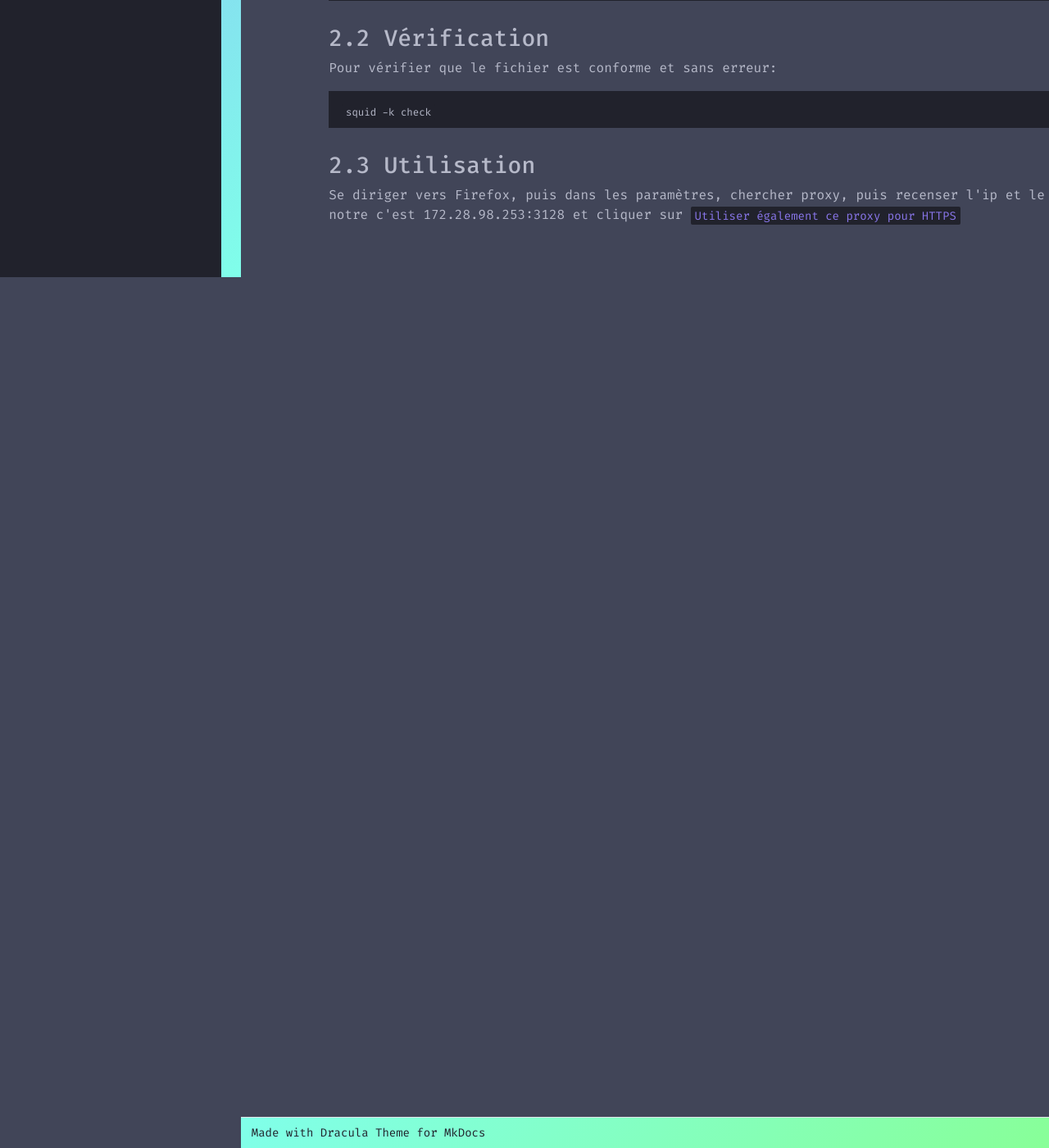
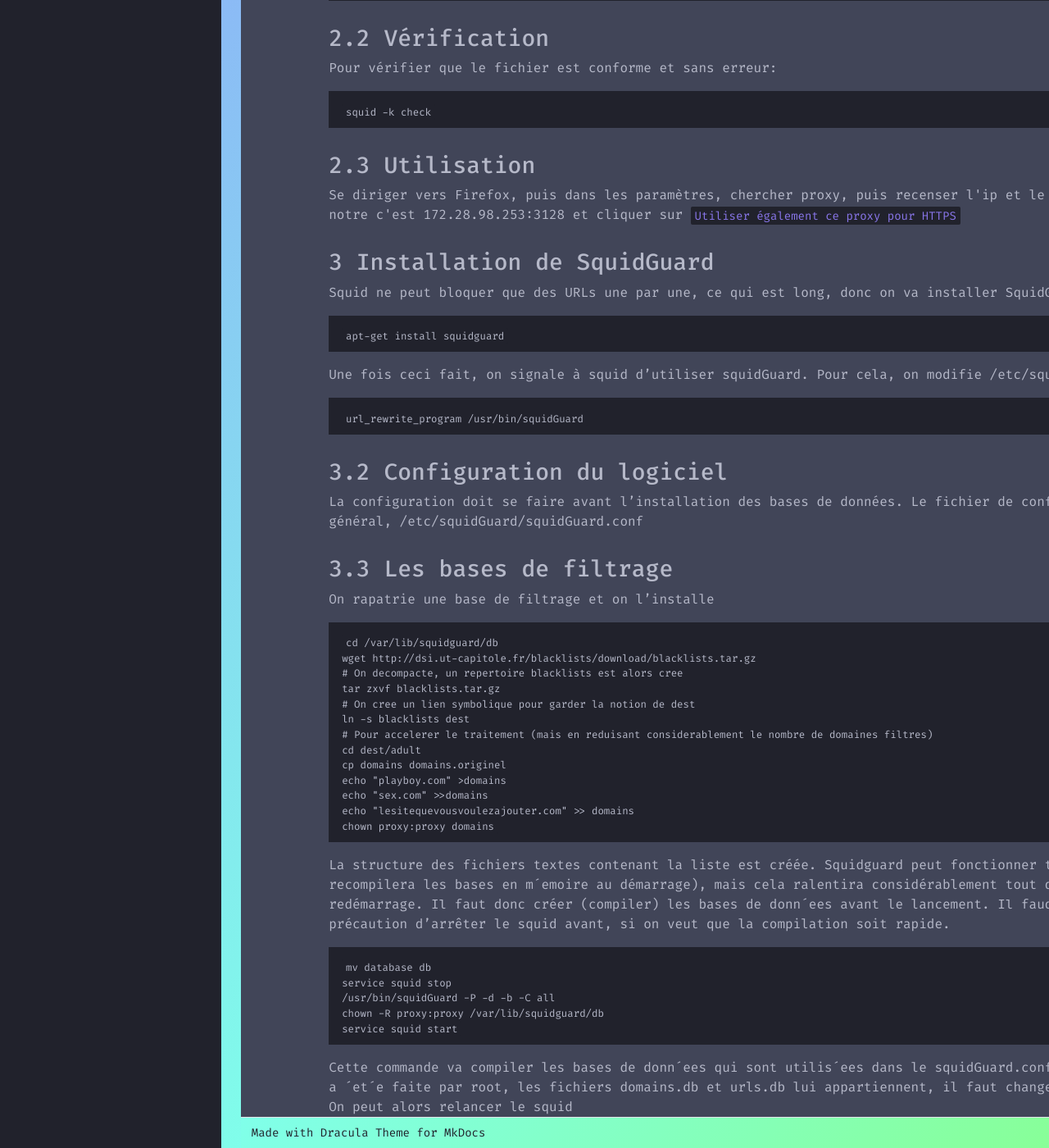
Before and after one commit to eRaETatsuya/OrleansSIO.github.io, an MkDocs documentation site: the page built from docs/Squid.md, in a window 1280 px wide and 1400 px high, scrolled down 1227 px. Shown: the whole window at 82% size. Built offline with MkDocs 1.6.1 and Material for MkDocs 9.7.7, drawn with Linux system fonts in a browser that asks for light colours.

Commit message:
Update Squid.md

````diff
--- a/docs/Squid.md
+++ b/docs/Squid.md
@@ -59,3 +59,54 @@ squid -k check
 
 Se diriger vers Firefox, puis dans les paramètres, chercher proxy, puis recenser l'ip et le port du proxy:
 Le notre c'est 172.28.98.253:3128 et cliquer sur `Utiliser également ce proxy pour HTTPS`
+
+### 3 Installation de SquidGuard
+
+Squid ne peut bloquer que des URLs une par une, ce qui est long, donc on va installer SquidGuard
+
+```bash
+apt-get install squidguard
+```
+Une fois ceci fait, on signale à squid d’utiliser squidGuard. Pour cela, on modifie /etc/squid3/squid.conf
+```bash
+url_rewrite_program /usr/bin/squidGuard
+```
+
+### 3.2 Configuration du logiciel
+
+La configuration doit se faire avant l’installation des bases de données. Le fichier de configuration est, en général,
+/etc/squidGuard/squidGuard.conf
+
+### 3.3 Les bases de filtrage
+On rapatrie une base de filtrage et on l’installe
+
+```bash
+cd /var/lib/squidguard/db
+wget http://dsi.ut-capitole.fr/blacklists/download/blacklists.tar.gz
+# On decompacte, un repertoire blacklists est alors cree
+tar zxvf blacklists.tar.gz
+# On cree un lien symbolique pour garder la notion de dest
+ln -s blacklists dest
+# Pour accelerer le traitement (mais en reduisant considerablement le nombre de domaines filtres)
+cd dest/adult
+cp domains domains.originel
+echo "playboy.com" >domains
+echo "sex.com" >>domains
+echo "lesitequevousvoulezajouter.com" >> domains
+chown proxy:proxy domains
+```
+
+La structure des fichiers textes contenant la liste est créée. Squidguard peut fonctionner tel quel (il recompilera les bases en m´emoire au démarrage), mais cela ralentira considérablement tout démarrage ou redémarrage.
+Il faut donc créer (compiler) les bases de donn´ees avant le lancement.
+Il faudra prendre la précaution d’arrêter le squid avant, si on veut que la compilation soit rapide.
+
+```bash
+mv database db
+service squid stop
+/usr/bin/squidGuard -P -d -b -C all
+chown -R proxy:proxy /var/lib/squidguard/db
+service squid start
+```
+Cette commande va compiler les bases de donn´ees qui sont utilis´ees dans le squidGuard.conf. Comme la
+commande a ´et´e faite par root, les fichiers domains.db et urls.db lui appartiennent, il faut changer le propri´etaire.
+On peut alors relancer le squid
````
